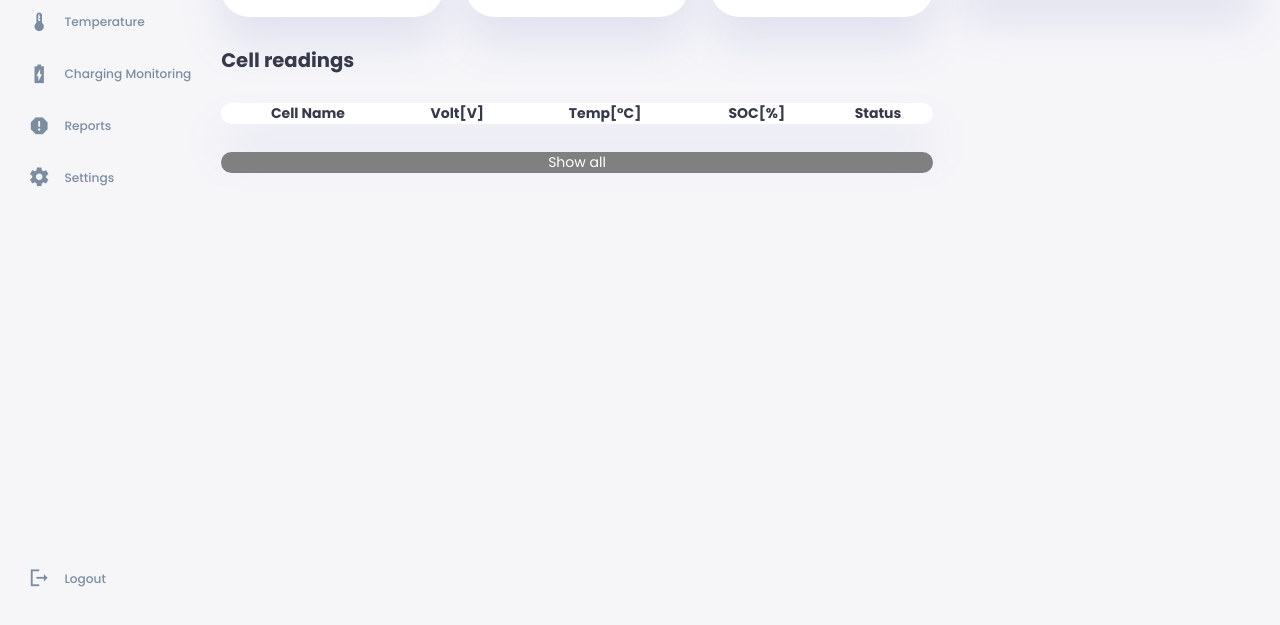
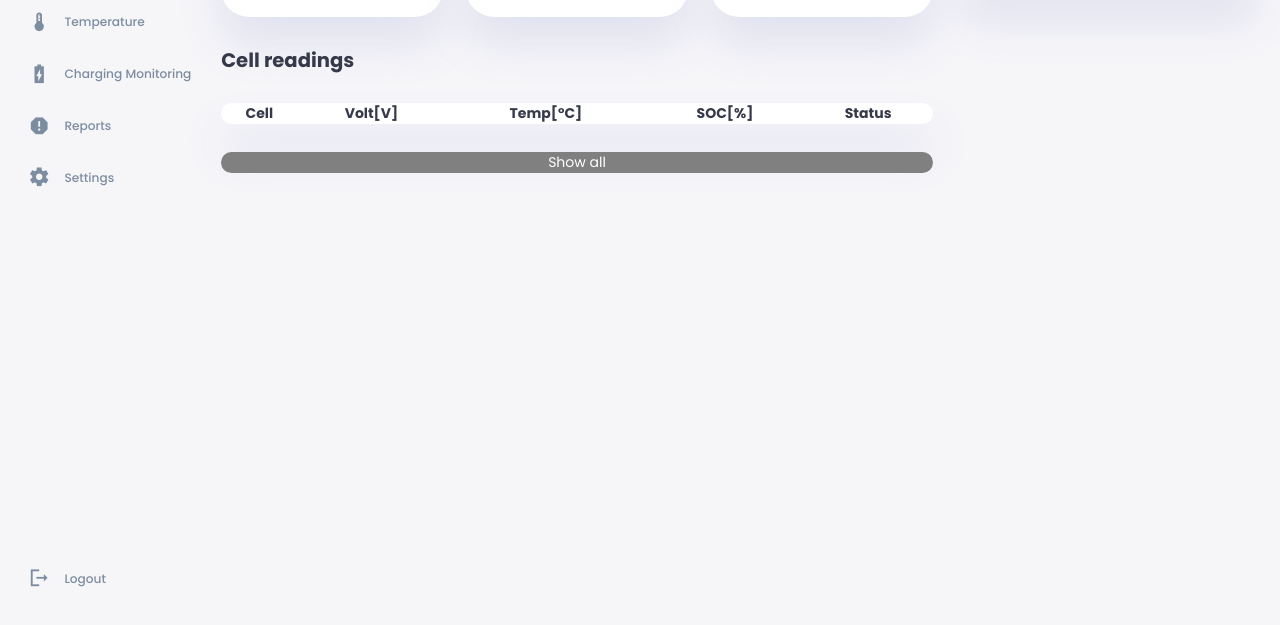
Before and after one commit to sregniftaF/deploy-BMS-dashboard, a plain HTML site: page index.html in a window 1280 px wide. Shown: the part 147-772 px from the top of the page. Drawn offline with Linux system fonts and the light colour scheme; no server answers.

Commit message:
Update index.html

```diff
--- a/index.html
+++ b/index.html
@@ -142,7 +142,7 @@
         <table >
           <thead>
             <tr>
-              <th>Cell Name</th>
+              <th>Cell</th>
               <th>Volt[V]</th>
               <th>Temp[&deg;C]</th>
               <th>SOC[%]</th>
```
